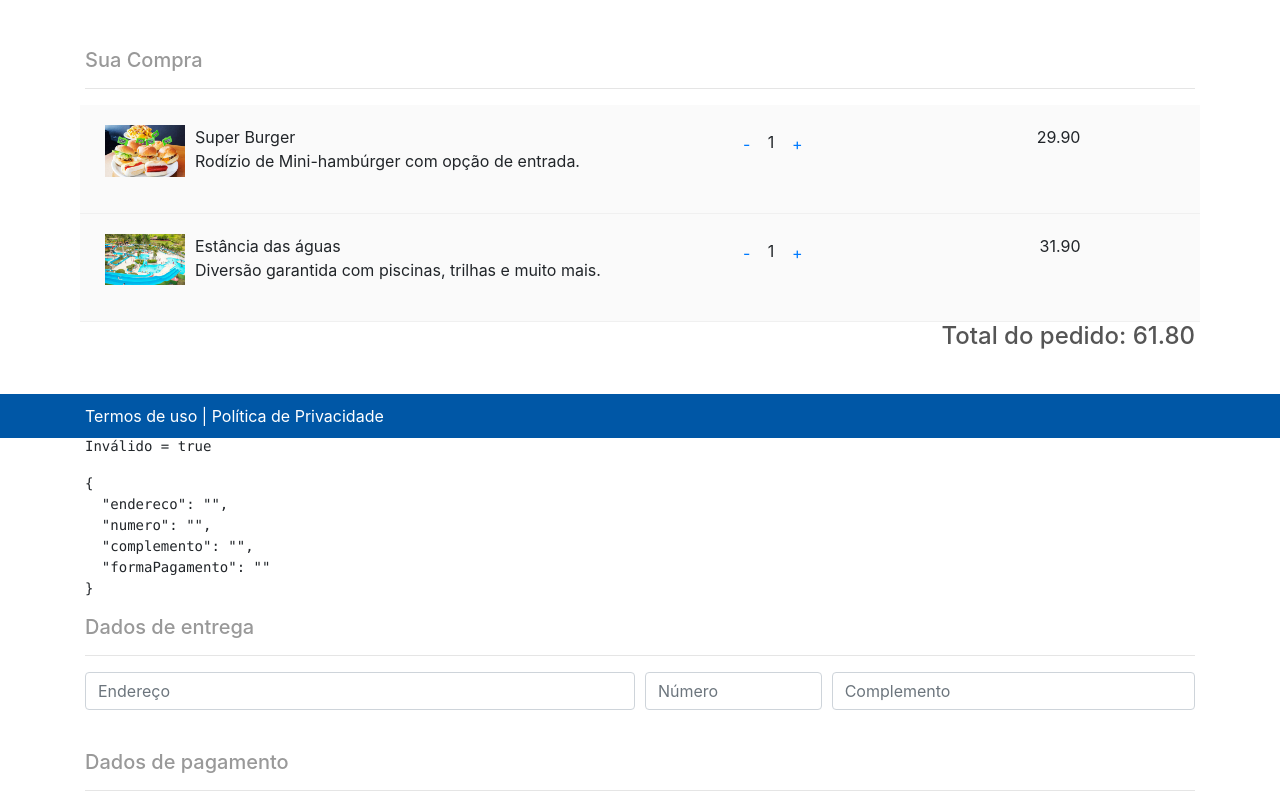
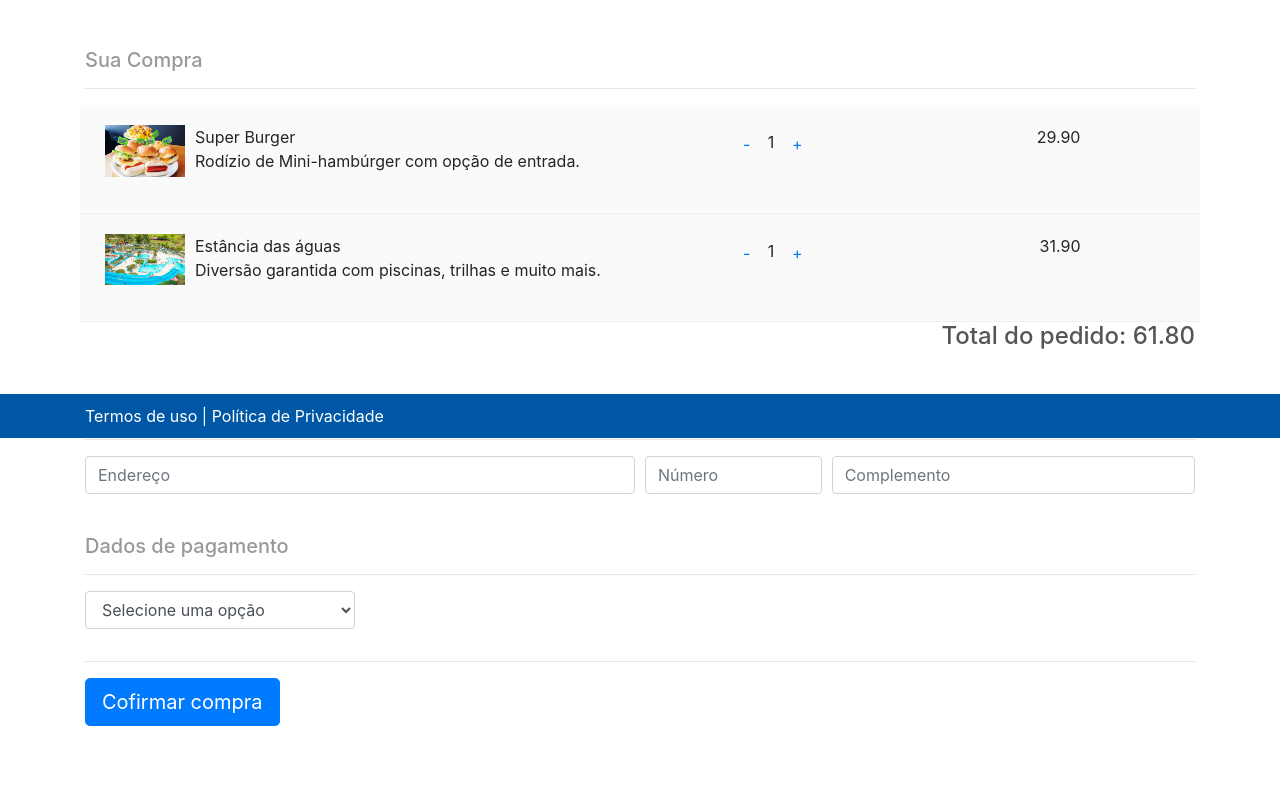
Before and after one commit to raphaelbzr10/passaro-urbano, an Angular app: page /ordem-compra in a window 1280 px wide. Shown: the part 362-1158 px from the top of the page. Built offline with nearby package versions, Linux system fonts and the light colour scheme.

Commit message:
feedback de envio do formulário

```diff
--- a/db.json
+++ b/db.json
@@ -185,13 +185,5 @@
       "descricao": "Estrada Maria das Graças, 12, Salvador - BA "
     }
   ],
-  "pedidos": [
-    {
-      "endereco": "rua teste",
-      "numero": "189",
-      "complemento": "teste",
-      "formaPagamento": "dinheiro",
-      "id": 1
-    }
-  ]
+  "pedidos": []
 }
--- a/src/app/ordem-compra/ordem-compra.component.html
+++ b/src/app/ordem-compra/ordem-compra.component.html
@@ -1,5 +1,5 @@
 <div class="container">
-  <div class="ordem-compra">
+  <div class="ordem-compra" *ngIf="idPedidoCompra === undefined">
     <!--
       ngForm -> Associa ao formulário
       ngModel -> Associa aos campos do formulário
@@ -66,9 +66,6 @@
       </div>
       <br />
 
-      <pre>Válido = {{formulario.valid | json}}</pre>
-      <pre>Inválido = {{formulario.invalid | json}}</pre>
-      <pre>{{formulario.value | json}}</pre>
       <h5>Dados de entrega</h5>
       <hr />
 
@@ -152,4 +149,8 @@
       >Cofirmar compra</button>
     </form>
   </div>
+
+  <div class="ordem-compra" *ngIf="idPedidoCompra !== undefined">
+    <app-ordem-compra-sucesso [idPedidoCompra]="idPedidoCompra"></app-ordem-compra-sucesso>
+  </div>
 </div>
--- a/src/app/ordem-compra/ordem-compra.component.ts
+++ b/src/app/ordem-compra/ordem-compra.component.ts
@@ -10,6 +10,8 @@ import { Pedido } from '../shared/pedido.model'
   providers: [ OrdemCompraService ]
 })
 export class OrdemCompraComponent implements OnInit {
+
+  public idPedidoCompra: number;
 
   @ViewChild('formulario') public formAttr: NgForm;
 
@@ -30,7 +32,7 @@ export class OrdemCompraComponent implements OnInit {
 
     this.ordemCompraService.efetivarCompra(pedido)
       .subscribe((idPedido: number) => {
-        console.log('Pedido cadastrado com sucesso! ID do pedido: ' + idPedido);
+        this.idPedidoCompra = idPedido;
       });
 
   }
```
